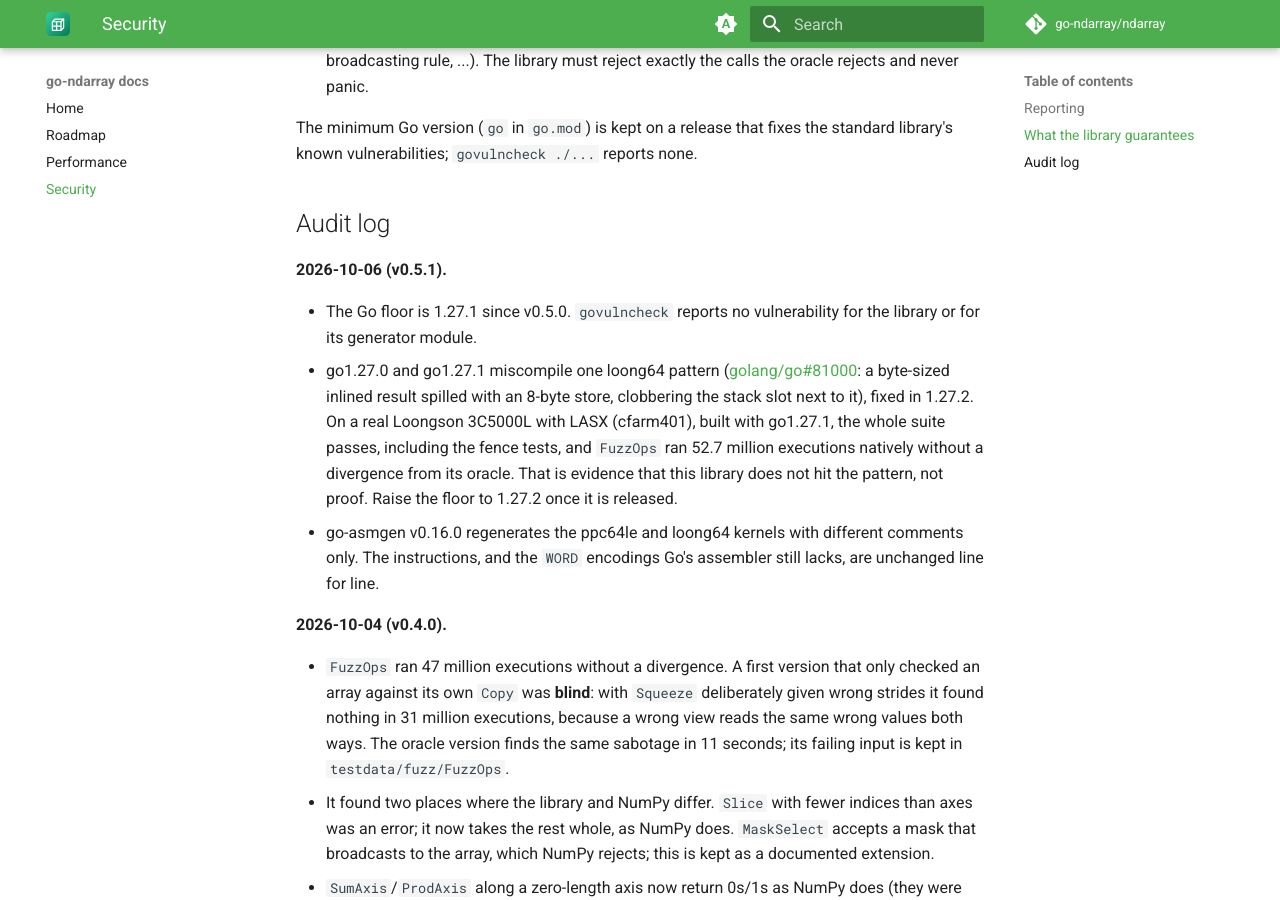
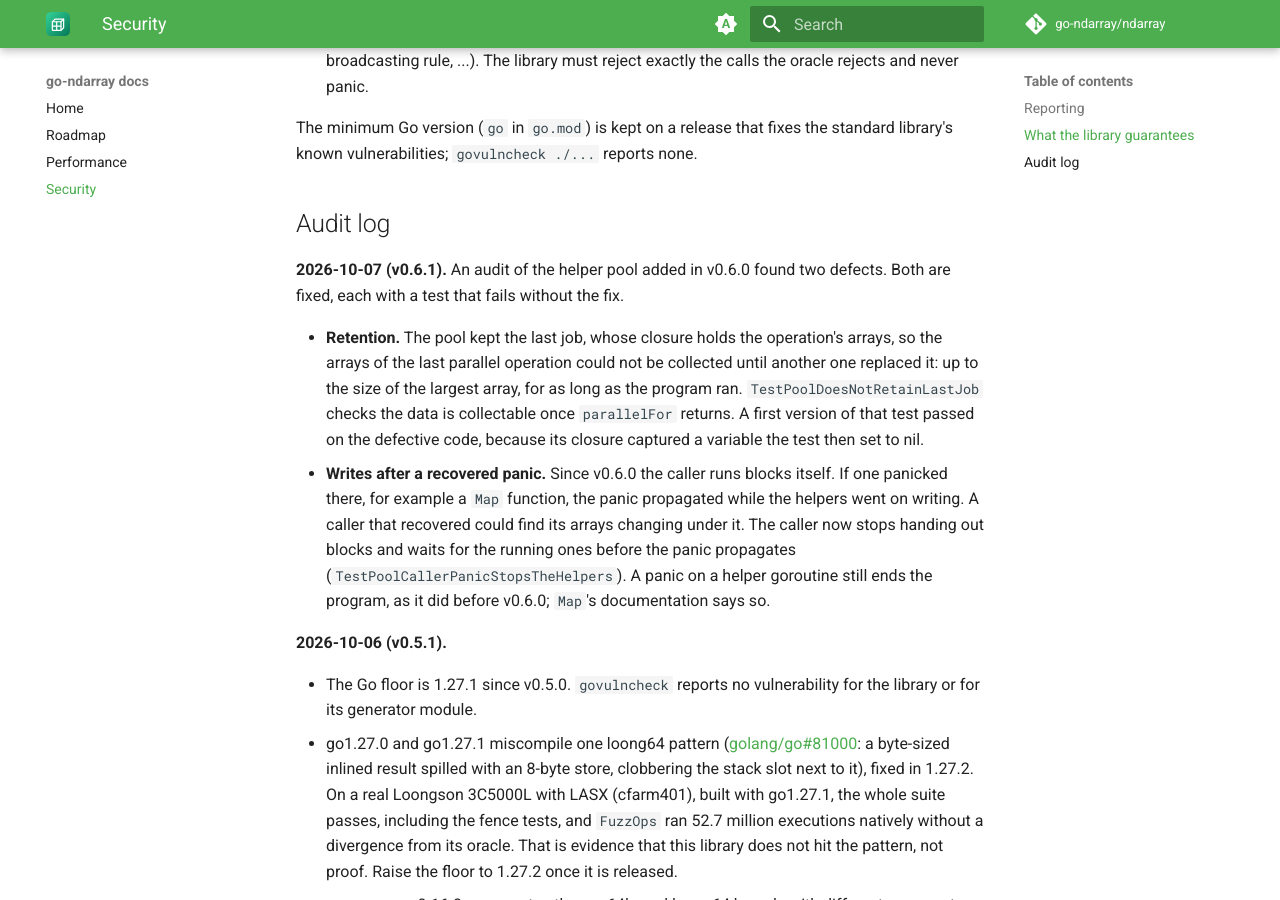
Before and after one commit to go-ndarray/docs, an MkDocs documentation site: the page built from docs/security.md, in a window 1280 px wide and 900 px high, scrolled down 1291 px. Built offline with MkDocs 1.6.1 and Material for MkDocs 9.7.7, drawn with Linux system fonts in a browser that asks for light colours; comment, search, counter and statistics services are not loaded; the version menu is left out.

Commit message:
docs: security mirror at v0.6.1 (pool retention and panic fixes) (#18)
Co-authored-by: Claude Opus 5.5 <noreply@anthropic.com>

```diff
--- a/docs/security.md
+++ b/docs/security.md
@@ -1,6 +1,6 @@
 # Security
 
-> Mirrored from [`SECURITY.md`](https://github.com/go-ndarray/ndarray/blob/main/SECURITY.md) at v0.5.2.
+> Mirrored from [`SECURITY.md`](https://github.com/go-ndarray/ndarray/blob/main/SECURITY.md) at v0.6.1.
 
 ## Reporting
 
@@ -59,6 +59,24 @@ standard library's known vulnerabilities; `govulncheck ./...` reports none.
 
 ## Audit log
 
+**2026-10-07 (v0.6.1).** An audit of the helper pool added in v0.6.0 found
+two defects. Both are fixed, each with a test that fails without the fix.
+
+- **Retention.** The pool kept the last job, whose closure holds the
+  operation's arrays, so the arrays of the last parallel operation could not
+  be collected until another one replaced it: up to the size of the largest
+  array, for as long as the program ran. `TestPoolDoesNotRetainLastJob` checks
+  the data is collectable once `parallelFor` returns. A first version of that
+  test passed on the defective code, because its closure captured a variable
+  the test then set to nil.
+- **Writes after a recovered panic.** Since v0.6.0 the caller runs blocks
+  itself. If one panicked there, for example a `Map` function, the panic
+  propagated while the helpers went on writing. A caller that recovered could
+  find its arrays changing under it. The caller now stops handing out blocks
+  and waits for the running ones before the panic propagates
+  (`TestPoolCallerPanicStopsTheHelpers`). A panic on a helper goroutine still
+  ends the program, as it did before v0.6.0; `Map`'s documentation says so.
+
 **2026-10-06 (v0.5.1).**
 
 - The Go floor is 1.27.1 since v0.5.0. `govulncheck` reports no vulnerability
```
Also changed, not shown: docs/performance.md (+1 -1 lines).
